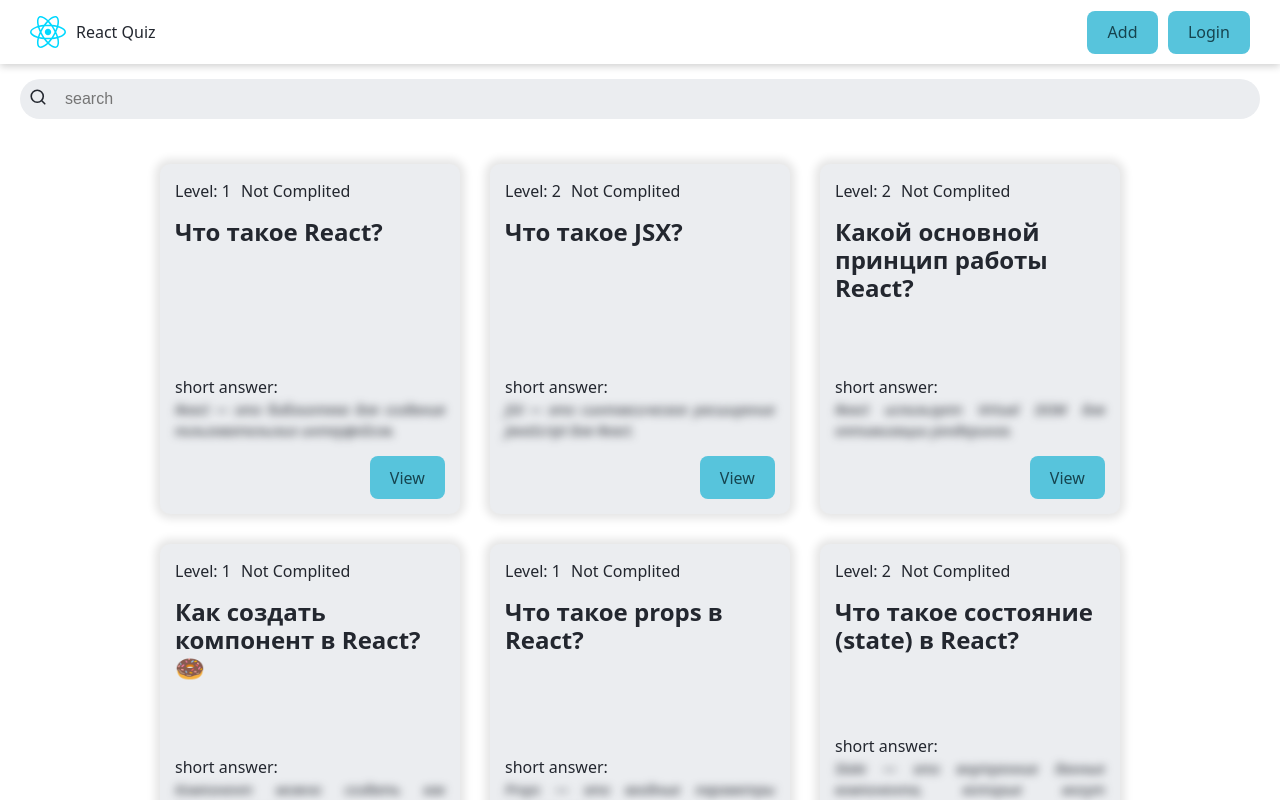
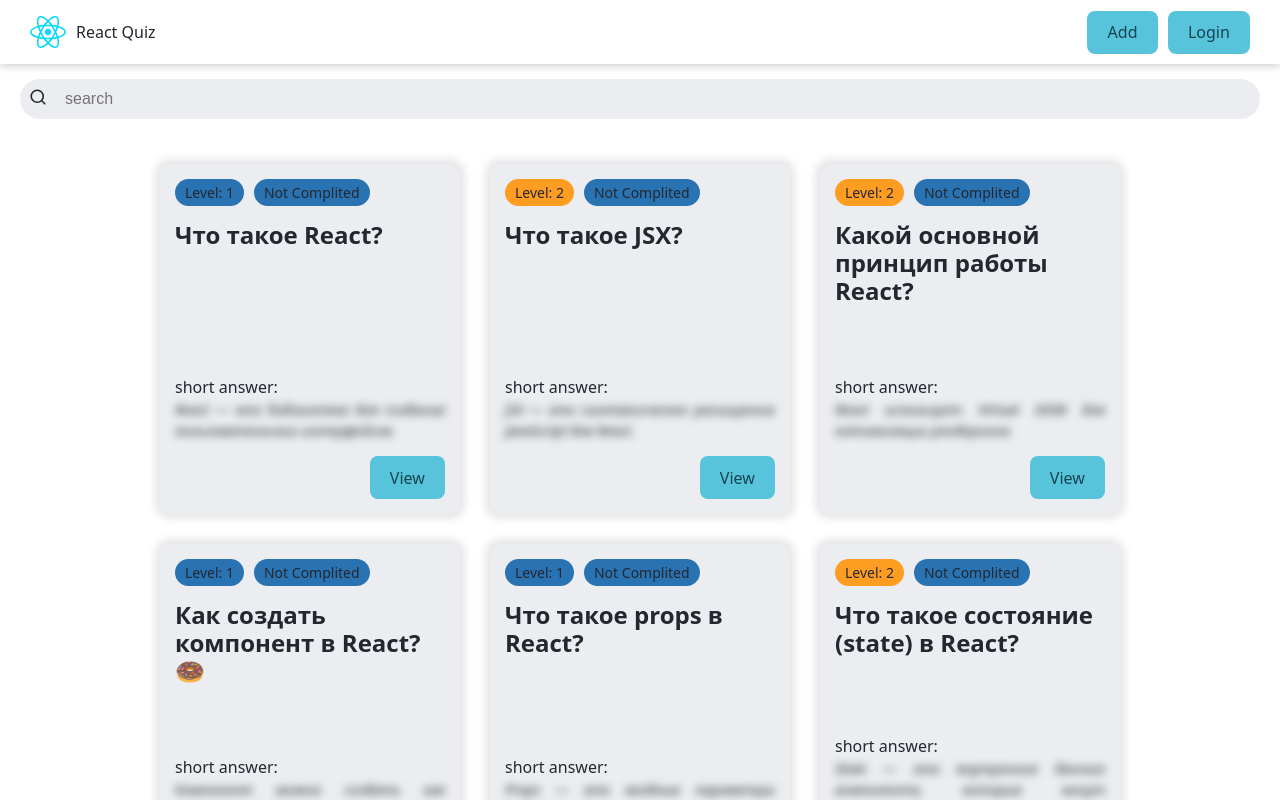
Before and after one commit to Mary-Varf/react-quiz, a React (Vite) app: page / in a window 1280 px wide. Built offline with nearby package versions, Linux system fonts and the light colour scheme; data requests are answered from the project's data file.

Commit message:
badge component

```diff
--- /dev/null
+++ b/src/components/Badge/Badge.jsx
@@ -0,0 +1,17 @@
+import {} from "react";
+import cls from "./Badge.module.css";
+
+export const Badge = ({ children, variant }) => {
+  switch (variant) {
+    case "primary":
+      return <div className={`${cls.badge} ${cls.primary}`}> {children} </div>;
+    case "success":
+      return <div className={`${cls.badge} ${cls.success}`}> {children} </div>;
+    case "warning":
+      return <div className={`${cls.badge} ${cls.warning}`}> {children} </div>;
+    case "alert":
+      return <div className={`${cls.badge} ${cls.alert}`}> {children} </div>;
+    default:
+      return <div className={cls.badge}> {children} </div>;
+  }
+};
--- /dev/null
+++ b/src/components/Badge/Badge.module.css
@@ -0,0 +1,22 @@
+.badge {
+  width: fit-content;
+  border-radius: 20px;
+  padding: 3px 10px;
+  color: var(--text-color);
+  text-transform: capitalize;
+  font-weight: 500;
+  font-size: 14px;
+  background-color: #c5baff;
+}
+.primary {
+  background-color: #2973b2;
+}
+.success {
+  background-color: #16c47f;
+}
+.warning {
+  background-color: #ff9d23;
+}
+.alert {
+  background-color: #d84040;
+}
--- /dev/null
+++ b/src/components/Badge/index.jsx
@@ -0,0 +1 @@
+export { Badge } from "./Badge";
--- a/src/components/QuestionCard/QuestionCard.jsx
+++ b/src/components/QuestionCard/QuestionCard.jsx
@@ -2,15 +2,22 @@ import {} from "react";
 import cls from "./QuestionCard.module.css";
 import { Button } from "../Button";
 import { useNavigate } from "react-router-dom";
+import { Badge } from "../Badge";
 
 export const QuestionCard = ({ card }) => {
   const navigate = useNavigate();
 
+  const levelVariant =
+    card.level === 1 ? "primary" : card.level === 2 ? "warning" : "alert";
+  const completedVariant = card.complited ? "success" : "primary";
+
   return (
     <div className={cls.card}>
       <div className={cls.cardLabels}>
-        <div>Level: {card.level}</div>
-        <div>{card.complited ? "Complited" : "Not Complited"}</div>
+        <Badge variant={levelVariant}>Level: {card.level}</Badge>
+        <Badge variant={completedVariant}>
+          {card.complited ? "Complited" : "Not Complited"}
+        </Badge>
       </div>
       <h5 className={cls.cardTitle}>{card.question}</h5>
       <div className={cls.cardAnswers}>
```
